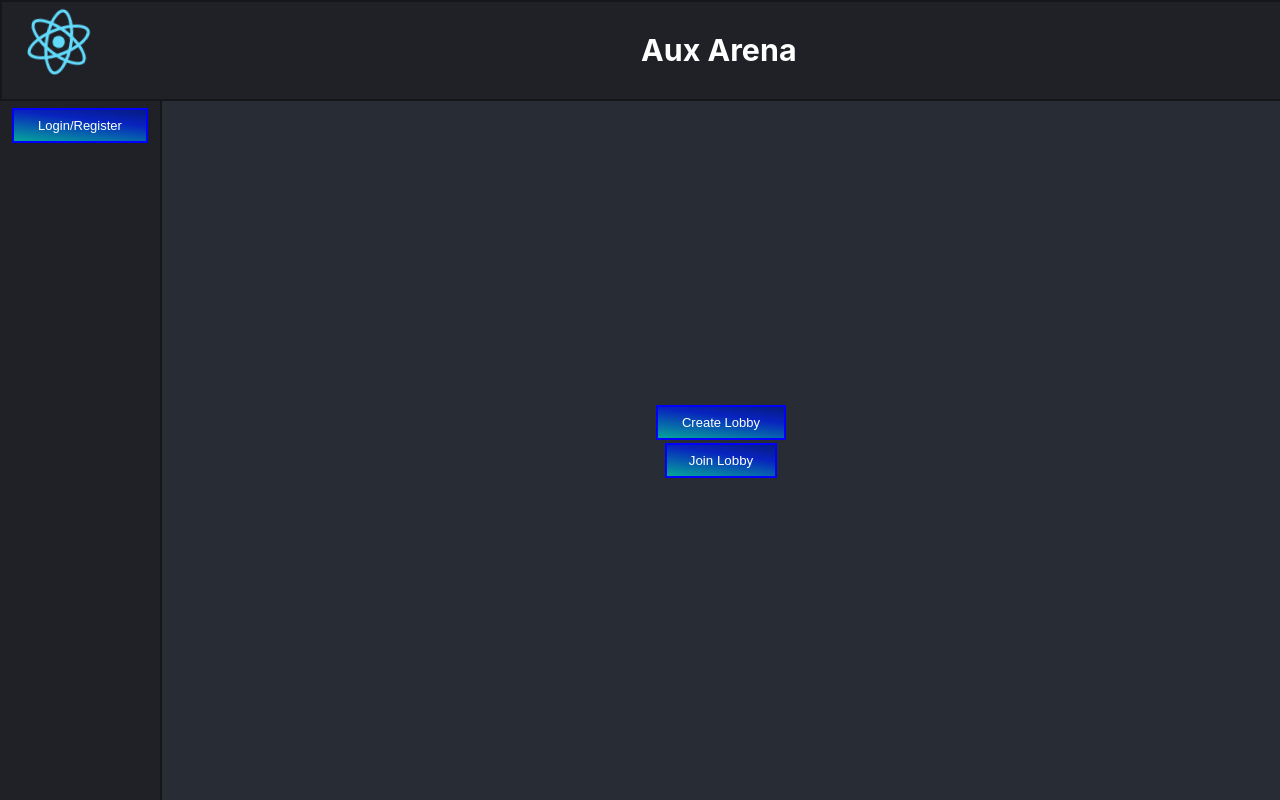
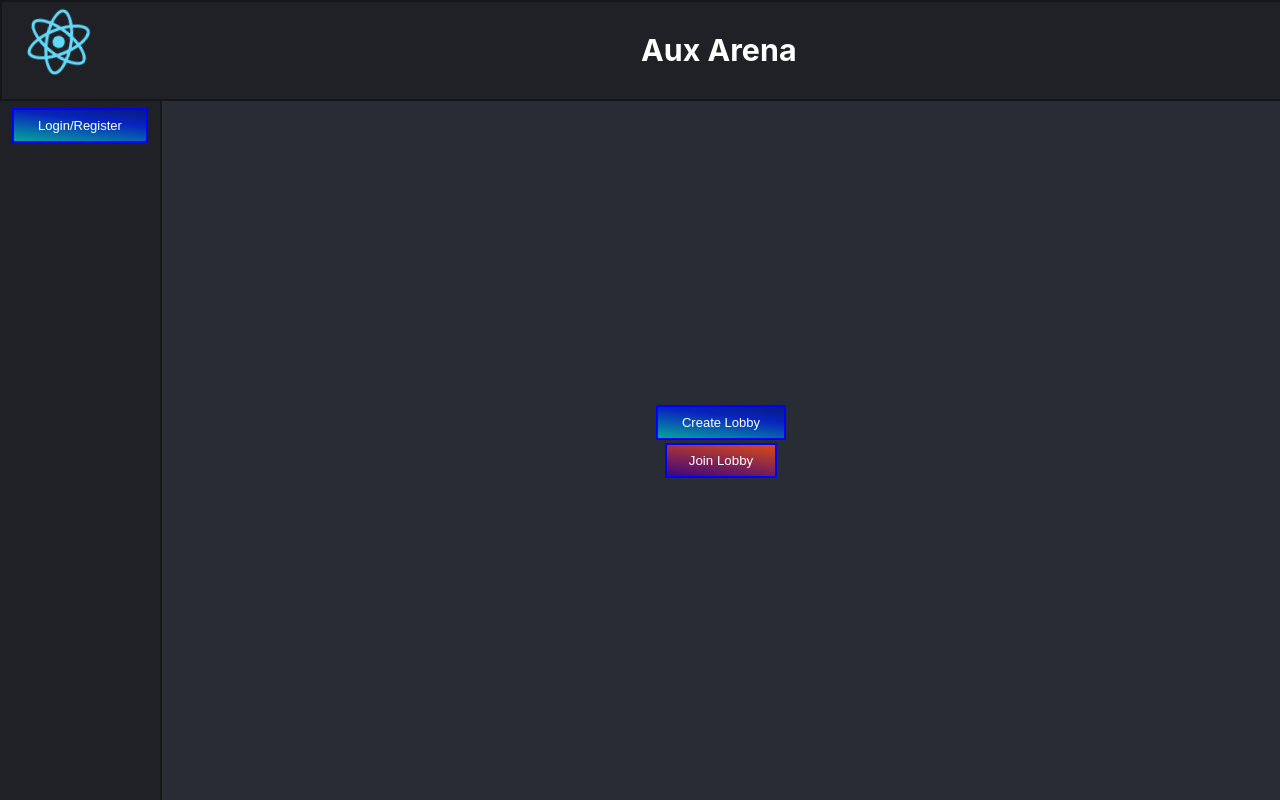
Before and after one commit to JamiePacheco/CISC498-Project-Client, a React (Create React App) app in the folder aux-arena/: page / in a window 1280 px wide. Built offline with nearby package versions, Linux system fonts and the light colour scheme.

Commit message:
Messing with colors

```diff
--- a/aux-arena/src/App.css
+++ b/aux-arena/src/App.css
@@ -109,7 +109,10 @@
 .join-button{
   min-height: 3vh;
   min-width: 7rem;
-  background-image: linear-gradient(to bottom left, rgba(4, 20, 68, 1) 0%, rgba(8, 35, 191, 1) 51%, rgba(5, 165, 154, 1) 100%);
+  background: linear-gradient(to bottom left, rgba(255, 89, 0, 1) 0%, rgba(45, 0, 136, 1) 100%);
+  background-size: 300% 300%;
+  animation: backgroundAnim infinite;
+  animation-duration: 5s;
   color: white;
   border: 2px solid blue;
   transition: 1s;
@@ -119,5 +122,11 @@
 }
 
 .join-button:hover{
-  background-position: right center;
+  animation-duration: 2s;
 }
+
+@keyframes backgroundAnim{
+  0%  {background-position: 0% 0%;}
+  50% {background-position: 100% 100%;}
+  100% {background-position:0% 0%;}
+}
```
